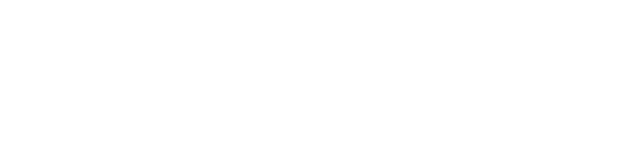
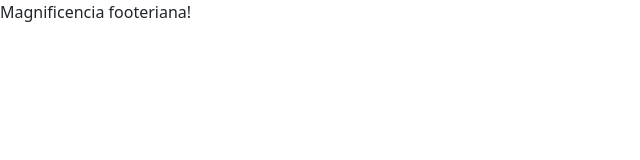
Before and after one commit to jseiglie/buenas-practicas-101, a plain HTML site: page index.html in a window 1280 px wide. Shown: the whole page, without its empty margins (0-640 px from the left). Drawn offline with nearby package versions, Linux system fonts and the light colour scheme.

Commit message:
feat: footer added

```diff
--- a/index.html
+++ b/index.html
@@ -4,8 +4,17 @@
     <meta charset="UTF-8">
     <meta name="viewport" content="width=device-width, initial-scale=1.0">
     <title>Document</title>
+    <link href="https://cdn.jsdelivr.net/npm/bootstrap@5.3.3/dist/css/bootstrap.min.css" rel="stylesheet" integrity="sha384-QWTKZyjpPEjISv5WaRU9OFeRpok6YctnYmDr5pNlyT2bRjXh0JMhjY6hW+ALEwIH" crossorigin="anonymous">
 </head>
 <body>
 
+
+
+<footer>
+    <p>Magnificencia footeriana!</p>
+</footer>
+
+
+    <script src="https://cdn.jsdelivr.net/npm/bootstrap@5.3.3/dist/js/bootstrap.bundle.min.js" integrity="sha384-YvpcrYf0tY3lHB60NNkmXc5s9fDVZLESaAA55NDzOxhy9GkcIdslK1eN7N6jIeHz" crossorigin="anonymous"></script>
 </body>
 </html>
```
